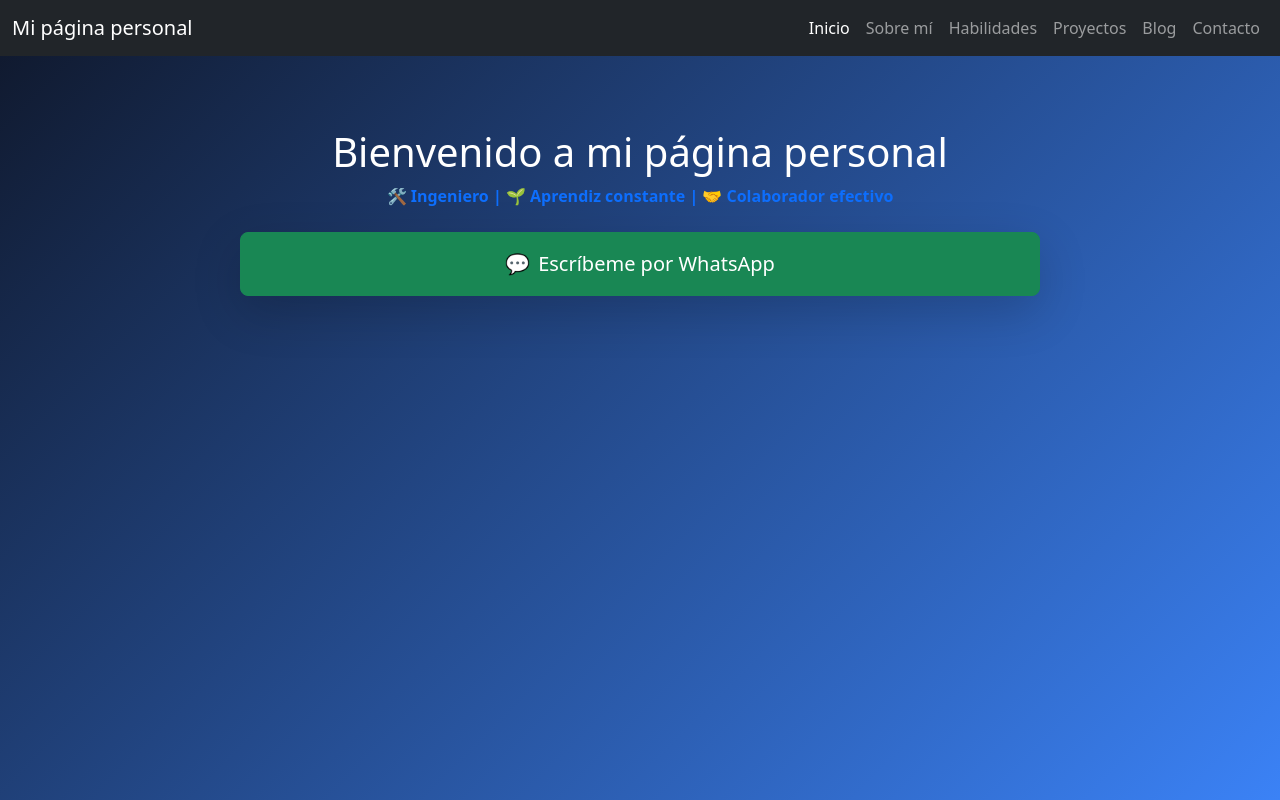
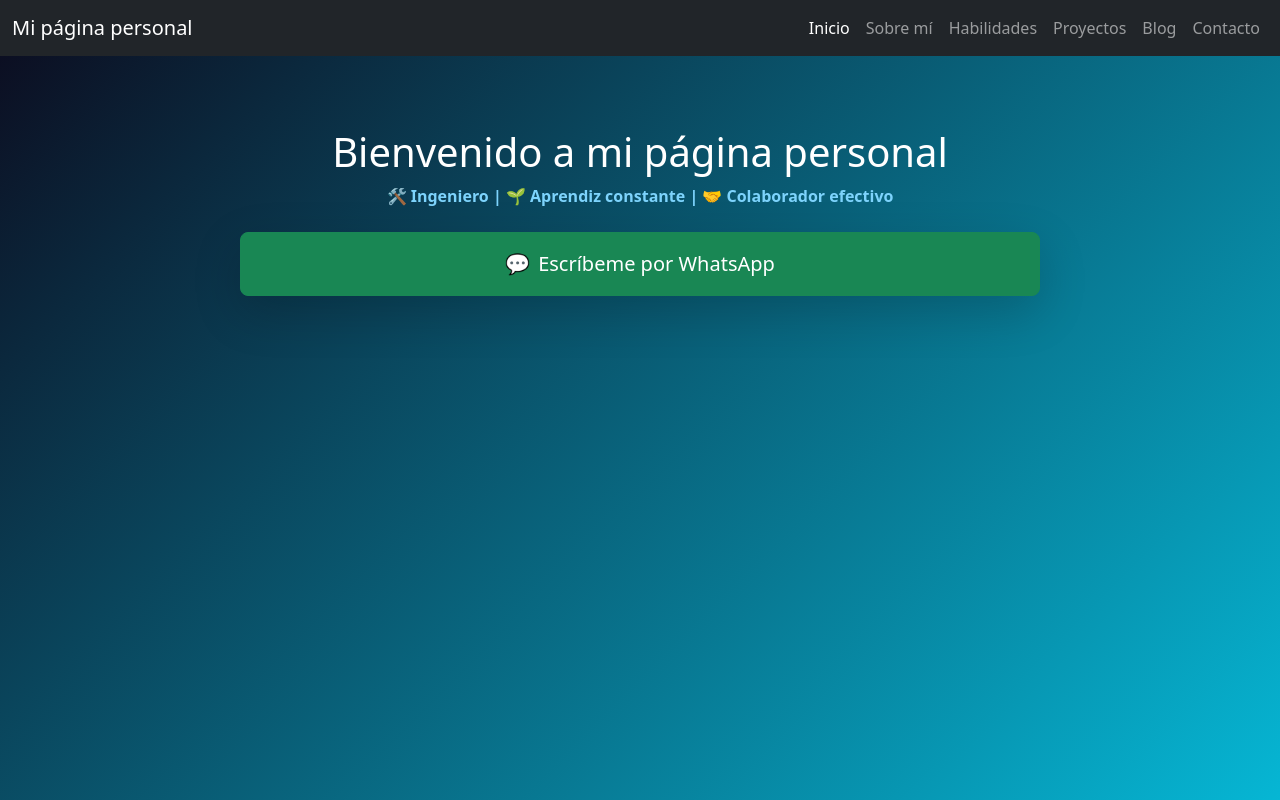
Before and after one commit to juliandrojas/pagina_personal_vercel, a React (Vite) app: page / in a window 1280 px wide. Shown: the top 800 px of the page. Built offline with nearby package versions, Linux system fonts and the light colour scheme.

Commit message:
Fix("Hero section, background and titles")

```diff
--- a/src/components/Hero.jsx
+++ b/src/components/Hero.jsx
@@ -1,5 +1,3 @@
-// Hero.jsx
-
 import { WHATSAPP_URL } from "../utils/contact.js";
 import Navbar from "./Navbar";
 
@@ -19,7 +17,7 @@ export default function Hero() {
       <div className="hero">
         <div className="text-white w-full max-w-2xl mx-auto px-3 text-center">
           <h1 className="hero-title mb-2">Bienvenido a mi página personal</h1>
-          <p className="text-primary fw-bold mb-4 fs-6 text-center">
+          <p className="text-cyan-200 fw-bold mb-4 fs-6 text-center">
             🛠️ Ingeniero | 🌱 Aprendiz constante | 🤝 Colaborador efectivo
           </p>
           <a
--- a/styles.css
+++ b/styles.css
@@ -1,10 +1,8 @@
 .hero {
-  background: linear-gradient(135deg, #0f172a, #3b82f6);
+  background: linear-gradient(135deg, #0c0a1d, #06b6d4);
   color: white;
   min-height: 100vh;
-  /* Elimina display: flex */
   padding: clamp(4rem, 10vw, 8rem) 1rem 2rem;
-  /* Centra el contenido con text-align + margin auto */
   text-align: center;
 }
 .hero > div {
@@ -87,3 +85,6 @@
 .btn-outline-dark:hover {
   background-color: rgba(0, 0, 0, 0.05);
 }
+.text-cyan-200 {
+  color: #7dd3fc; /* cyan claro, muy legible sobre fondo oscuro */
+}
```
